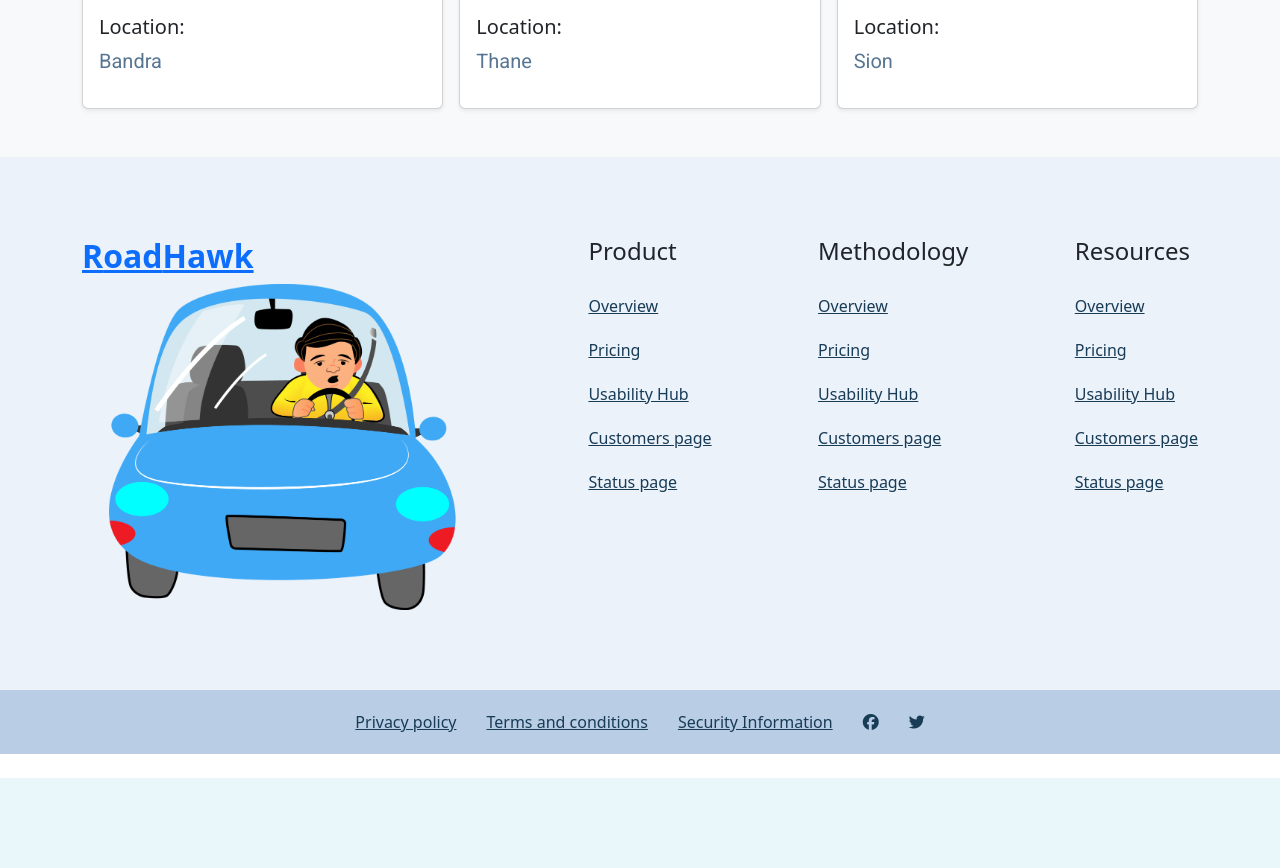
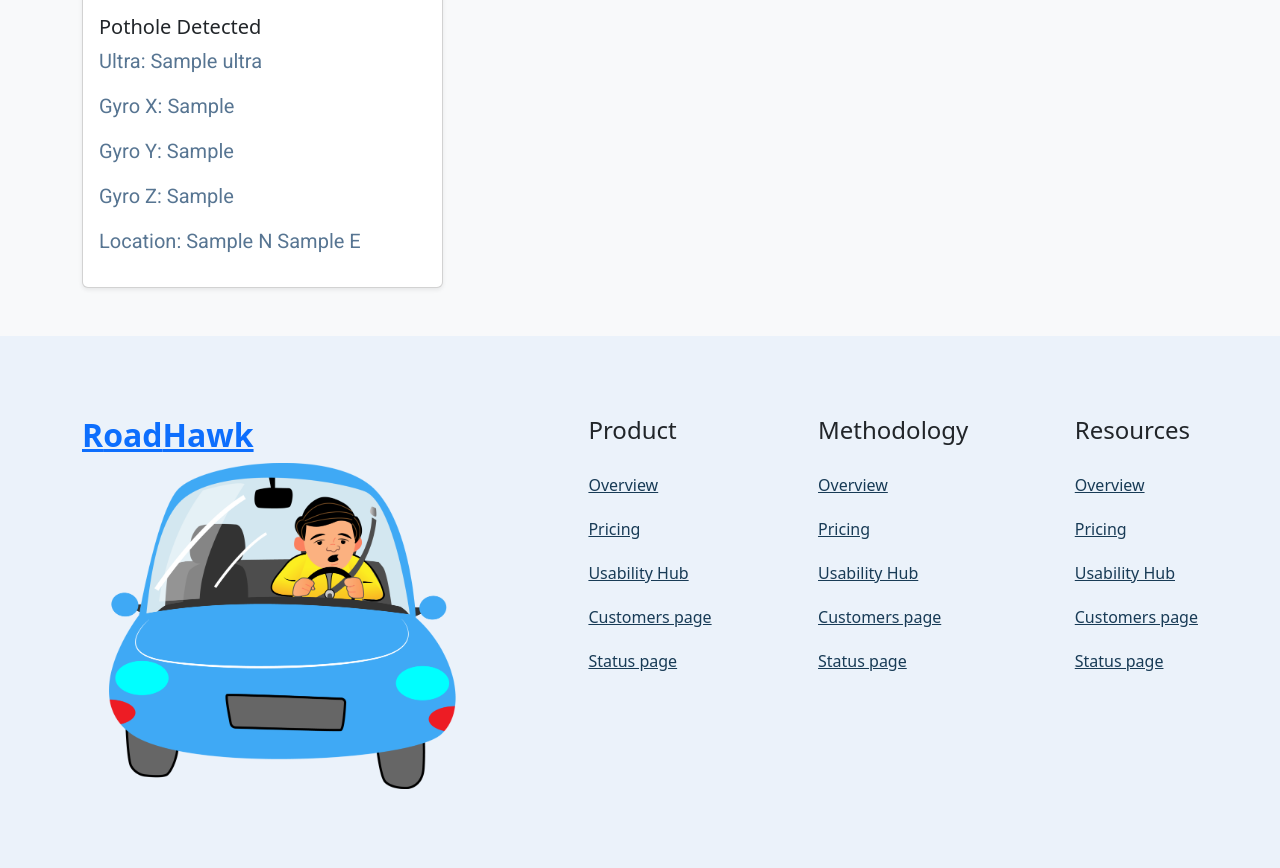
Before and after one commit to rhealaloo45/RoadHawk, a Django app: template templates/home/home.html in a window 1280 px wide. Shown: the part 534-1402 px from the top of the page. Before the commit the page ends 1312 px from the top, so only its background shows below. Run offline with Django 4.2, Linux system fonts and the light colour scheme; the template is opened without the code that fills it: most values are stand-ins (such as "Sample title", 1, 10 or a date in 2020); some libraries are stand-ins or nearby versions.

Commit message:
first commit

```diff
--- a/app1/models.py
+++ b/app1/models.py
@@ -1,4 +1,5 @@
 from django.db import models
+from django.utils import timezone
 
 # Create your models here.
 class potData(models.Model):
@@ -6,9 +7,9 @@ class potData(models.Model):
     gyro_x = models.FloatField(max_length=15)
     gyro_y = models.FloatField(max_length=15)
     gyro_z = models.FloatField(max_length=15)
-    gps_time = models.CharField(max_length=15)
+    # gps_date = models.DateField(default=timezone.now)
     gps_lat = models.FloatField(max_length=15)
     gps_long = models.FloatField(max_length=15)
 
     def __str__(self):
-        return self.ultra
+        return "Pothole detected"
--- a/app1/urls.py
+++ b/app1/urls.py
@@ -10,4 +10,5 @@ urlpatterns = [
     path('signin',csrf_exempt(views.signin), name='signin'),
     path('signup',views.signup, name='signup'),
     path('signout',views.signout, name='signout'),
+    path('home',views.home, name='home'),
 ]
--- a/templates/home/home.html
+++ b/templates/home/home.html
@@ -19,58 +19,26 @@
 
 
           <div class="row row-cols-1 row-cols-sm-2 row-cols-md-3 g-3">
+
+            {% for pothole in data %}
 <div class="col">
     <div class="card shadow-sm">
         <img src="/static/images/map.jpg" style="height:300px">
-                {% comment %} <svg class="bd-placeholder-img card-img-top" width="100%" height="225" xmlns="http://www.w3.org/2000/svg" role="img" aria-label="Placeholder: Thumbnail" preserveAspectRatio="xMidYMid slice" focusable="false"><title>Placeholder</title><rect width="100%" height="100%" fill="#55595c"/><text x="50%" y="50%" fill="#eceeef" dy=".3em">Question Database</text></svg> {% endcomment %}
         <div class="card-body">
-                    <h5 class="card-title">Location: </h5><p> Bandra</p>
-                  {% comment %} <p class="card-text">We provide a database with a large set of questions, so teachers dont always have to manually type in questions they can just set a test for the students without wasting much time on settiing each question individually. </p> {% endcomment %}
+            <h5 class="card-title">Pothole Detected</h5>
+            <p>Ultra: {{ pothole.ultra }}</p>
+            <p>Gyro X: {{ pothole.gyro_x }}</p>
+            <p>Gyro Y: {{ pothole.gyro_y }}</p>
+            <p>Gyro Z: {{ pothole.gyro_z }}</p>
+            <p>Location: {{ pothole.gps_lat }} N {{ pothole.gps_long }} E</p>
+            {% comment %} <p>GPS Date: {{ pothole.gps_date }}</p> {% endcomment %}
             <div class="d-flex justify-content-between align-items-center">
-                    {% comment %} <div class="btn-group">
-                      <button type="button" class="btn btn-sm btn-outline-secondary">View</button>
-                      <button type="button" class="btn btn-sm btn-outline-secondary">Edit</button>
-                    </div> {% endcomment %}
-                    {% comment %} <small class="text-muted">9 mins</small> {% endcomment %}
+                <!-- Additional buttons or content can be added here -->
             </div>
         </div>
     </div>
 </div>
-            <div class="col">
-              <div class="card shadow-sm">
-                <img src="/static/images/map.jpg" style="height:300px">
-                {% comment %} <svg class="bd-placeholder-img card-img-top" width="100%" height="225" xmlns="http://www.w3.org/2000/svg" role="img" aria-label="Placeholder: Thumbnail" preserveAspectRatio="xMidYMid slice" focusable="false"><title>Placeholder</title><rect width="100%" height="100%" fill="#55595c"/><text x="50%" y="50%" fill="#eceeef" dy=".3em">Practice test</text></svg> {% endcomment %}
-                <div class="card-body">
-                    <h5 class="card-title">Location: </h5><p> Thane</p>
-                  {% comment %} <p class="card-text">We provide practice tests for students in order to attempt it without affecting their overall result and also improving understanding their preparation level. Helps to test their knowledge about a particular topic and improve where ever required.</p> {% endcomment %}
-                  <div class="d-flex justify-content-between align-items-center">
-                    {% comment %} <div class="btn-group">
-                      <button type="button" class="btn btn-sm btn-outline-secondary">View</button>
-                      <button type="button" class="btn btn-sm btn-outline-secondary">Edit</button>
-                    </div> {% endcomment %}
-                    {% comment %} <small class="text-muted">9 mins</small> {% endcomment %}
-                  </div>
-                </div>
-              </div>
-            </div>
-            <div class="col">
-              <div class="card shadow-sm">
-                {% comment %} <svg class="bd-placeholder-img card-img-top" width="100%" height="225" xmlns="/static/images/login.png" role="img" aria-label="Placeholder: Thumbnail" preserveAspectRatio="xMidYMid slice" focusable="false"><title>Placeholder</title><rect width="100%" height="100%" fill="#55595c"/><text x="50%" y="50%" fill="#eceeef" dy=".3em">Detailed result analysis</text></svg> {% endcomment %}
-                <img src="/static/images/map.jpg" style="height:300px">
-                <div class="card-body">
-                  <h5 class="card-title">Location: </h5><p> Sion</p>
-                  {% comment %} <p class="card-text">We provide detailed analysis of performance of the student, helping them to understand their weakness and work on them for future tests. Understanding our weak points help us to improve along with our compertion .</p> {% endcomment %}
-                  <div class="d-flex justify-content-between align-items-center">
-                    {% comment %} <div class="btn-group">
-                      <button type="button" class="btn btn-sm btn-outline-secondary">View</button>
-                      <button type="button" class="btn btn-sm btn-outline-secondary">Edit</button>
-                    </div> {% endcomment %}
-                    {% comment %} <small class="text-muted">9 mins</small> {% endcomment %}
-                  </div>
-                </div>
-              </div>
-            </div>
-
+{% endfor %}
           </div>
         </div>
       </div>
```
Also changed, not shown: app1/views.py (+30 -5 lines), app1/migrations/0002_remove_potdata_gps_time_potdata_gps_date.py (added), app1/migrations/0003_remove_potdata_gps_date.py (added), db.sqlite3. Lines whose indentation alone changed are shown as unchanged.
